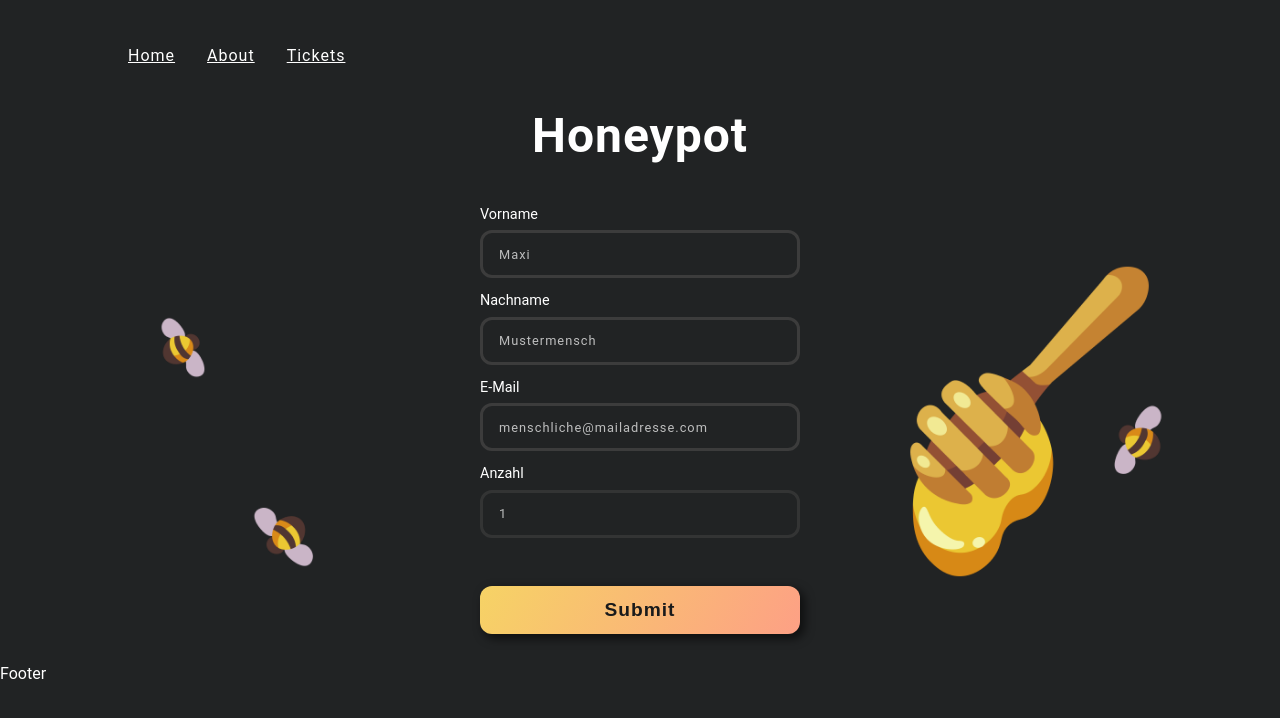
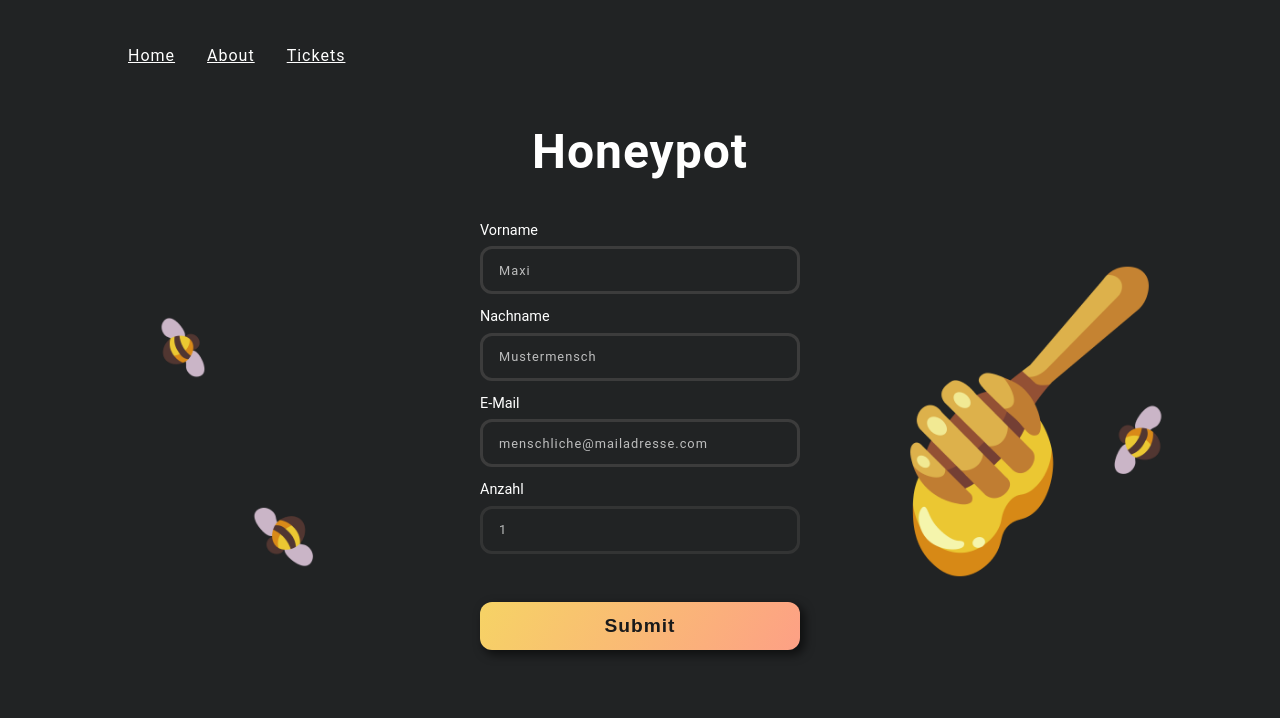
Before and after one commit to calvinhnzr/pits-fullstack, a React (Create React App) app in the folder client/: page /tickets/honeypot in a window 1280 px wide. Shown: the top 718 px of the page. Built offline with nearby package versions, Linux system fonts and the light colour scheme.

Commit message:
[FEATURE] add markdown support

```diff
--- a/client/package.json
+++ b/client/package.json
@@ -7,8 +7,10 @@
     "@testing-library/jest-dom": "^5.16.4",
     "@testing-library/react": "^13.3.0",
     "@testing-library/user-event": "^13.5.0",
+    "markdown-to-jsx": "^7.1.7",
     "react": "^18.2.0",
     "react-dom": "^18.2.0",
+    "react-markdown": "^8.0.3",
     "react-router": "^6.3.0",
     "react-router-dom": "^6.3.0",
     "react-scripts": "5.0.1",
--- a/client/src/App.js
+++ b/client/src/App.js
@@ -1,4 +1,4 @@
-import { useEffect } from "react"
+import { useEffect, useState } from "react"
 import { BrowserRouter as Router, Route, Routes } from "react-router-dom"
 
 import About from "./pages/About"
@@ -31,7 +31,7 @@ function App() {
 					</Route>
 					<Route path="*" element={<ErrorPage />} />
 				</Routes>
-				<Footer />
+				{/* <Footer /> */}
 			</div>
 		</Router>
 	)
--- a/client/src/components/Form.js
+++ b/client/src/components/Form.js
@@ -7,7 +7,7 @@ const StyledForm = styled.form`
 	/* justify-self: center; */
 	/* outline: 1px solid red; */
 	width: 100%;
-
+	height: fit-content;
 	label {
 		display: flex;
 		flex-direction: column;
--- a/client/src/components/Main.js
+++ b/client/src/components/Main.js
@@ -3,13 +3,17 @@ import styled from "styled-components"
 
 const StyledMain = styled.main`
 	max-width: 1024px;
-	margin: 1rem auto;
+	margin: 0 auto;
 	display: grid;
 	gap: 2rem;
+	height: calc(100vh - 7rem);
 	grid-template-columns: repeat(12, 1fr);
 	/* outline: 1px solid green; */
+	align-content: start;
+
 	> * {
 		/* outline: 1px solid white; */
+		/* align-items: start; */
 	}
 `
 
--- /dev/null
+++ b/client/src/components/Markdown.js
@@ -0,0 +1,19 @@
+import ReactMarkdown from "react-markdown"
+import styled from "styled-components"
+
+const StyledMarkdown = styled.section`
+	margin-top: 5rem;
+	max-width: 1024px;
+	margin: 0 auto;
+	padding: 3rem 0;
+`
+
+const Markdown = (props) => {
+	return (
+		<StyledMarkdown>
+			<ReactMarkdown>{props.children}</ReactMarkdown>
+		</StyledMarkdown>
+	)
+}
+
+export default Markdown
--- a/client/src/components/Nav.js
+++ b/client/src/components/Nav.js
@@ -6,7 +6,7 @@ import styled from "styled-components"
 const StyledNav = styled.nav`
 	max-width: 1024px;
 	margin: 0 auto;
-	padding: 3rem 0 1rem;
+	padding: 3rem 0 3rem;
 	ul {
 		display: flex;
 		list-style: none;
--- /dev/null
+++ b/client/src/markdown/honeypot.md
@@ -0,0 +1,7 @@
+# Honeypot
+
+Ein Honeypot ist ein...
+
+## Vorteile
+
+## Nachteile
--- a/client/src/pages/Honeypot.js
+++ b/client/src/pages/Honeypot.js
@@ -1,13 +1,13 @@
-import { useState } from "react"
+import { useState, useEffect } from "react"
 import { makeid } from "../helpers/makeid"
 import Main from "../components/Main"
 import Title from "../components/Title"
 import Form from "../components/Form"
+import Markdown from "../components/Markdown"
 import styled from "styled-components"
+import honeypotMD from "../markdown/honeypot.md"
 // https://dev.to/felipperegazio/how-to-create-a-simple-honeypot-to-protect-your-web-forms-from-spammers--25n8
 // features: random hash, honeypot input fields
-
-
 
 const StyledHoney = styled.label`
 	opacity: 0;
@@ -27,7 +27,16 @@ const Honeypot = () => {
 
 	function onSubmit() {}
 
+	const [markdown, setMarkdown] = useState("")
+
+	useEffect(() => {
+		fetch(honeypotMD)
+			.then((response) => response.text())
+			.then((result) => setMarkdown(result))
+	}, [honeypotMD])
+
 	return (
+		<>
 			<Main>
 				<Title>Honeypot</Title>
 				<Form isHoneypot={true}>
@@ -98,6 +107,8 @@ const Honeypot = () => {
 					</label>
 				</Form>
 			</Main>
+			{/* <Markdown>{markdown}</Markdown> */}
+		</>
 	)
 }
 
--- a/client/src/styles/index.css
+++ b/client/src/styles/index.css
@@ -9,13 +9,10 @@ body {
 }
 
 .App {
-
   width: 100%;
   height: 100%;
   left: 0;
   top: 0;
   position: absolute;
-
-  background: url('../../public/img/honeypotBG.png') no-repeat left center / cover;
-background-position: center;
+  background: url('../../public/img/honeypotBG.png') no-repeat center center / cover;
 }
```
Also changed, not shown: 1 other file (tests, documents, lock files or other folders). Lines whose indentation alone changed are shown as unchanged.
